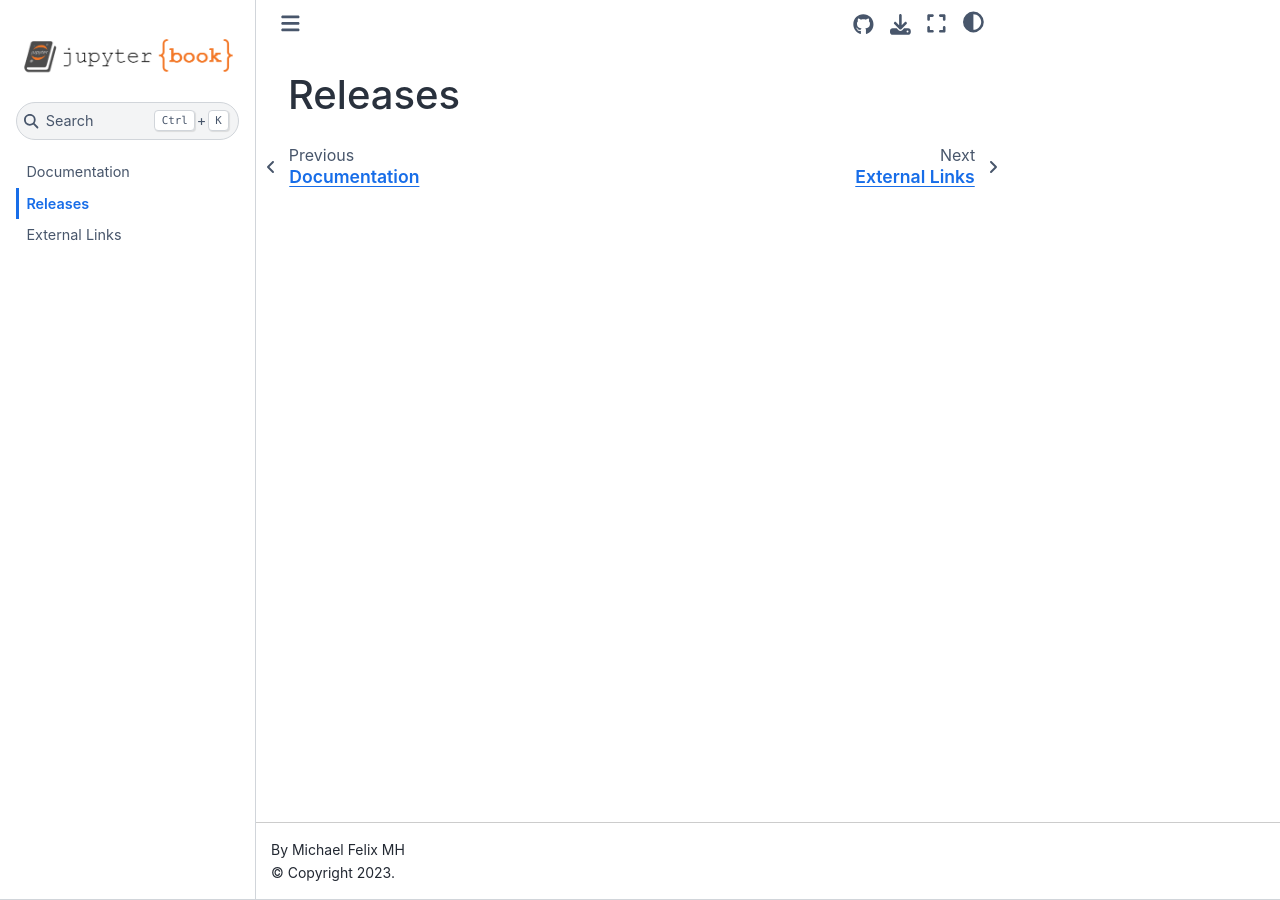
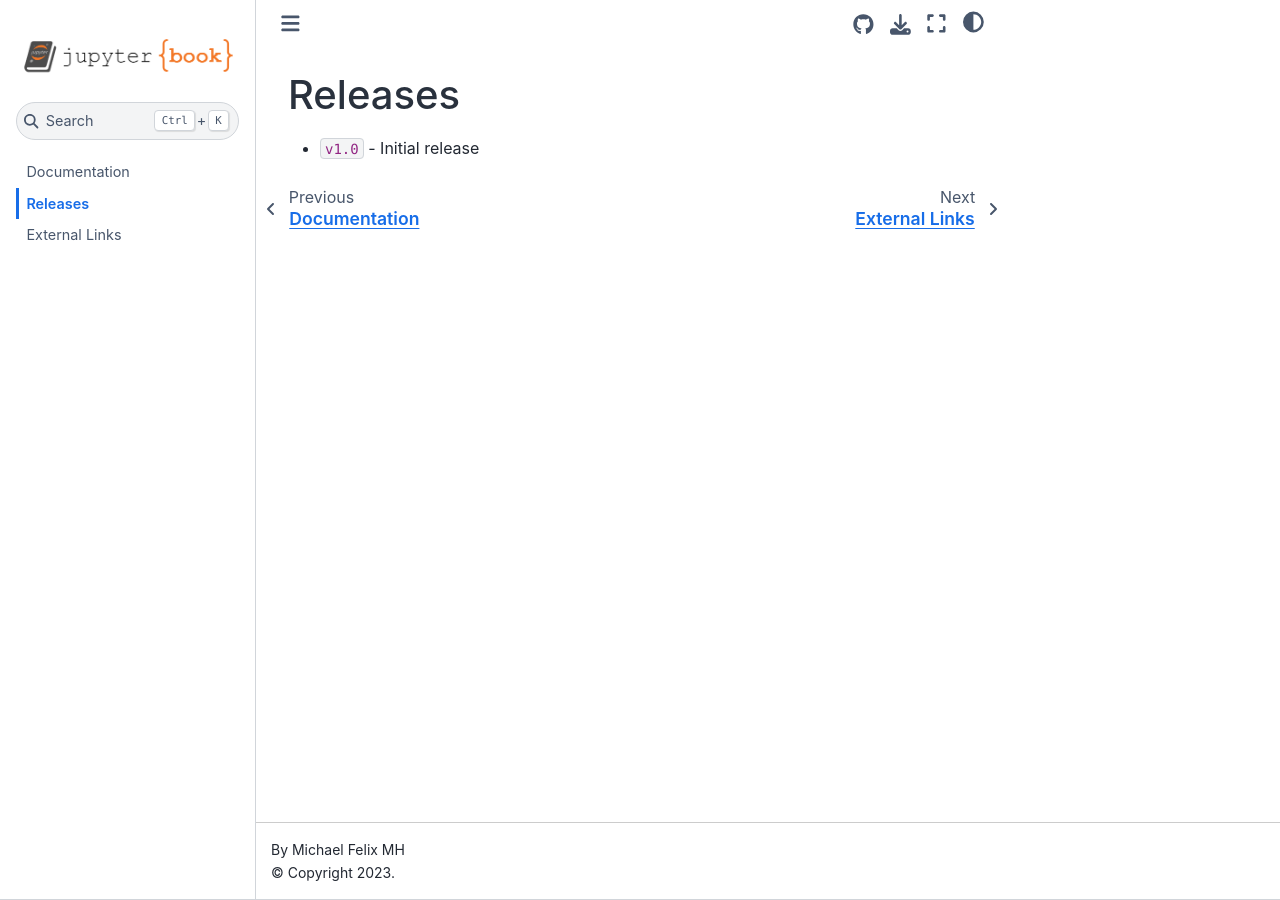
Before and after one commit to mike-fmh/GCC-Integration, a Jupyter Book: the page built from docs/releases.md, in a window 1280 px wide. Built offline with Jupyter Book 1.0.4 settings and Sphinx 7.4.7 and the Sphinx Book theme 1.1.4, drawn with Linux system fonts in a browser that asks for light colours.

Commit message:
Update releases.md

```diff
--- a/docs/releases.md
+++ b/docs/releases.md
@@ -1 +1,3 @@
 # Releases
+
+- `v1.0` - Initial release
```
